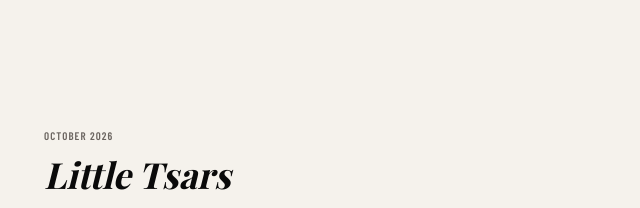
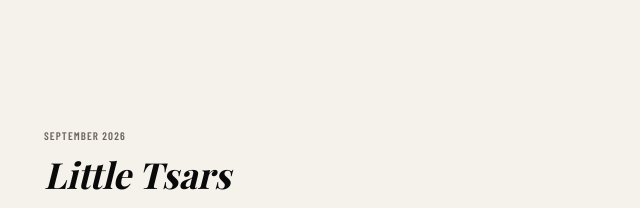
Before and after one commit to Kevin071984/oliver-kelly-award, a plain HTML site: page index.html in a window 1280 px wide. Shown: the part 1048-1256 px from the top of the page, 224-864 px from the left. Drawn offline with nearby package versions, Linux system fonts and the light colour scheme; a web font is replaced by a local one.

Commit message:
Change Little Tsars month to September 2026

```diff
--- a/index.html
+++ b/index.html
@@ -187,7 +187,7 @@
         <div style="font-family:var(--font-condensed);font-size:12px;font-weight:700;letter-spacing:0.08em;text-transform:uppercase;">Dominic Dominguez</div>
       </div>
       <div>
-        <div style="font-family:var(--font-condensed);font-size:11px;font-weight:600;letter-spacing:0.1em;text-transform:uppercase;color:var(--mid);margin-bottom:10px;">October 2026</div>
+        <div style="font-family:var(--font-condensed);font-size:11px;font-weight:600;letter-spacing:0.1em;text-transform:uppercase;color:var(--mid);margin-bottom:10px;">September 2026</div>
         <div style="font-family:var(--font-display);font-size:36px;font-weight:700;font-style:italic;line-height:1.1;margin-bottom:16px;">Little Tsars</div>
         <p style="font-size:15px;font-weight:300;color:#3d3730;line-height:1.75;margin-bottom:24px;">Russia, 1916. Anna Vronsky is a veterinarian who saves her one good dress for celebrating other people, and tonight that means a government gala honoring her fiancé's father. But before she leaves, she finds a vial of poison in her teenage brother's bag, meant for the men who dragged their parents away, and by the time dessert is served it's in her pocket. Between a future mother-in-law who can smell her poverty across the room, a fiancé who loves the poor more in theory than in practice, and a Minister of the Interior who turns out to be a lonely boy who writes poems about the sky, Anna has one night to decide what she's willing to do for the people she loves. A darkly funny and devastating play about privilege, revolution, and the cost of fighting for someone when no one will fight for you.</p>
         <a href="little-tsars.pdf" target="_blank" style="font-family:var(--font-condensed);font-size:12px;font-weight:700;letter-spacing:0.12em;text-transform:uppercase;color:var(--red);text-decoration:none;border-bottom:1px solid var(--red);padding-bottom:2px;">Read It Here</a>
@@ -344,7 +344,7 @@
           <a href="little-tsars.pdf" target="_blank" style="font-family:var(--font-condensed);font-size:11px;font-weight:700;letter-spacing:0.12em;text-transform:uppercase;color:var(--red);text-decoration:none;border-bottom:1px solid var(--red);padding-bottom:2px;">Download Script (PDF)</a>
         </div>
       </div>
-      <div class="play-card-year">October 2026</div>
+      <div class="play-card-year">September 2026</div>
     </div>
     <div class="play-card">
       <div class="play-card-num">005</div>
```
